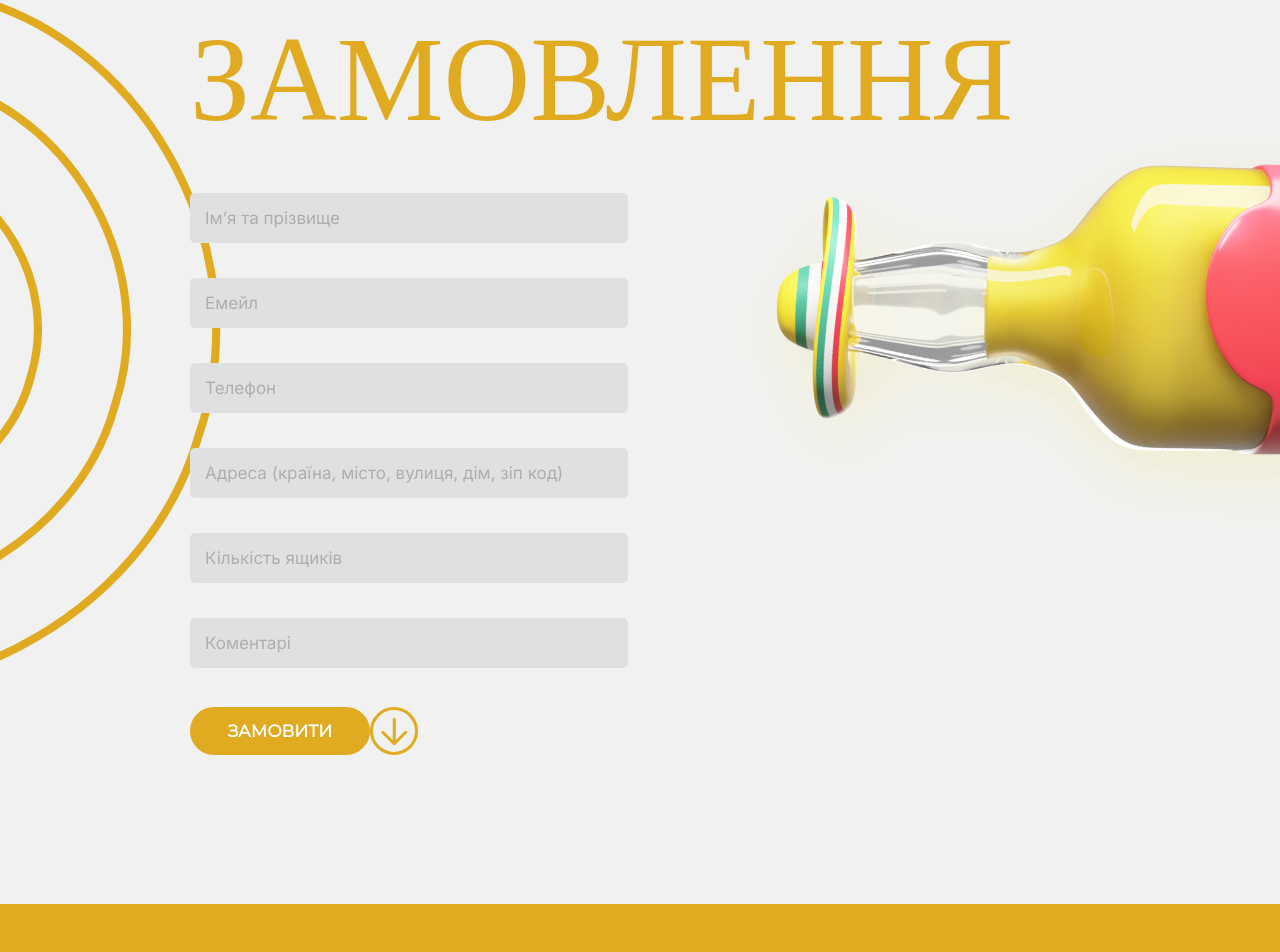
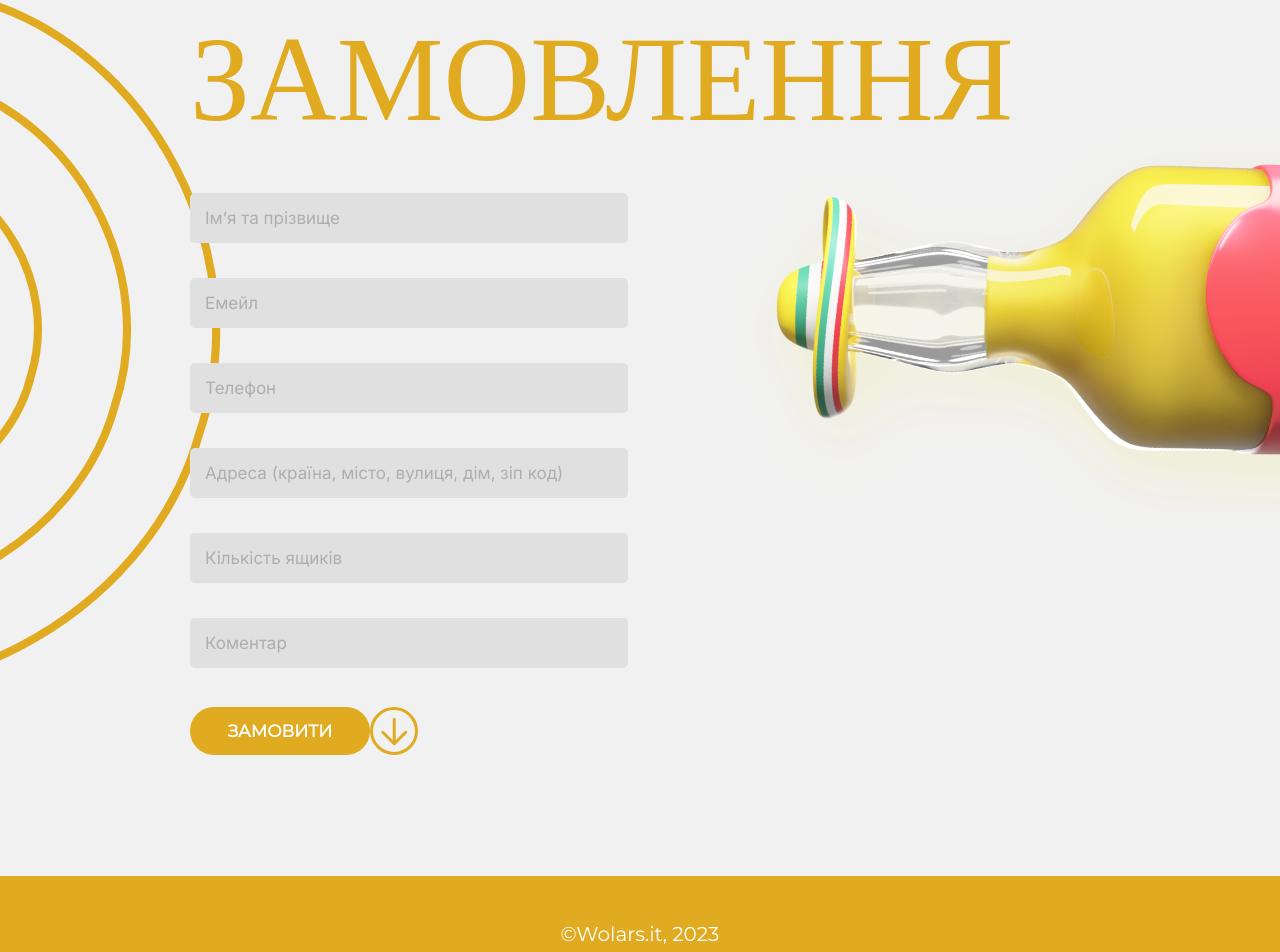
Before and after one commit to wolars-IT/Anakvass, a React (Vite) app in the folder customer_service/frontend/: page / in a window 1280 px wide. Shown: the part 2081-3033 px from the top of the page. Built offline with nearby package versions, Linux system fonts and the light colour scheme.

Commit message:
Functionable form

```diff
--- a/customer_service/frontend/src/App.jsx
+++ b/customer_service/frontend/src/App.jsx
@@ -112,19 +112,19 @@ function App() {
         <div className="content">
           <div className="header scroll_hidden from_left1">Замовлення</div>
           <form action="" id="order_form">
-            <input className="order_input scroll_hidden from_left2" type="text" placeholder="Ім’я та прізвище"/>
-            <input className="order_input scroll_hidden from_left2" type="text" placeholder="Емейл"/>
-            <input className="order_input scroll_hidden from_left2" type="text" placeholder="Телефон"/>
-            <input className="order_input scroll_hidden from_left2" type="text" placeholder="Адреса (країна, місто, вулиця, дім, зіп код)"/>
-            <input className="order_input scroll_hidden from_left2" type="number" placeholder="Кількість ящиків"/>
-            <input className="order_input scroll_hidden from_left2" type="text" placeholder="Коментарі"/>
+            <input className="order_input scroll_hidden from_left2" name="full_name" type="text" placeholder="Ім’я та прізвище" required maxLength="255"/>
+            <input className="order_input scroll_hidden from_left2" name="email" type="email" placeholder="Емейл" required maxLength="320"/>
+            <input className="order_input scroll_hidden from_left2" name="phone_number" type="text" placeholder="Телефон" required maxLength="15"/>
+            <input className="order_input scroll_hidden from_left2" name="address" type="text" placeholder="Адреса (країна, місто, вулиця, дім, зіп код)" required maxLength="425"/>
+            <input className="order_input scroll_hidden from_left2" name="box count" type="number" placeholder="Кількість ящиків" required/>
+            <input className="order_input scroll_hidden from_left2" name="comment" type="text" placeholder="Коментар" maxLength="255"/>
+            <button type="button" className="order_button scroll_hidden from_left2">
+              <div className="order_text">Замовити</div>
+              <div className="order_arrow">
+                <img src={arrowdown}/>
+              </div>
+            </button>
           </form>
-          <div className="order_button scroll_hidden from_left2">
-            <div className="order_text">Замовити</div>
-            <div className="order_arrow">
-              <img src={arrowdown}/>
-            </div>
-          </div>
           <div id="bottle_bottom_wrapper">
             <img src={bottle} id="bottle_bottom" className="scroll_hidden"/>
           </div>
--- a/customer_service/frontend/src/styles/style.sass
+++ b/customer_service/frontend/src/styles/style.sass
@@ -222,14 +222,13 @@ section
 #order
   position: relative
   margin-top: 214px
-  margin-bottom: 149px
+  margin-bottom: 121px
   scroll-margin-top: 80px
 #order .content
   margin-left: 190px
   position: relative
 #order #order_form
   margin-top: 34px
-  margin-bottom: 39px
   display: flex
   flex-direction: column
   row-gap: 35px
@@ -250,6 +249,8 @@ section
   line-height: 32px
   &::placeholder
     color: $grey
+  &:nth-last-child(2)
+    margin-bottom: 4px
 
   &:nth-child(2)
     transition-delay: 200ms
@@ -272,6 +273,7 @@ section
   width: 100%
   height: 100%
   overflow: hidden
+  pointer-events: none
 #order #bottle_bottom
   display: block
   position: absolute
@@ -279,7 +281,6 @@ section
   right: -360px
   min-width: 949.06px
   height: 949.06px
-  pointer-events: none
   &.scroll_hidden
     transition-delay: 0.5s
     transform: rotate(-80.68deg) translateY(20%)
```
